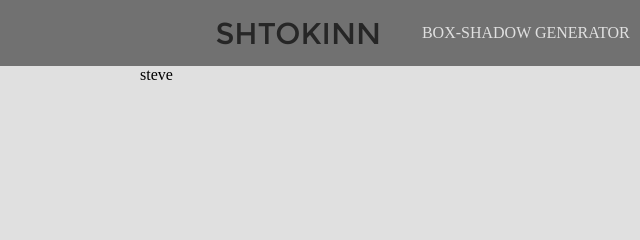
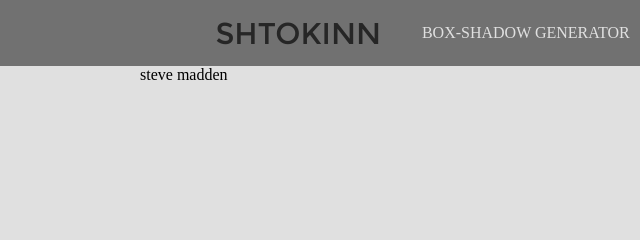
Before and after one commit to diheka/portfolio, a plain HTML site: page html/ToolsProject/third.html in a window 1280 px wide. Shown: the top 240 px of the page, 0-640 px from the left. Drawn offline with Linux system fonts and the light colour scheme.

Commit message:
steve madden

```diff
--- a/html/ToolsProject/third.html
+++ b/html/ToolsProject/third.html
@@ -23,7 +23,7 @@
         <div class="main">
             <div class="container">
                 <div class="main_inner">
-                    steve
+                    steve madden
                 </div>
             </div>
         </div>
```
